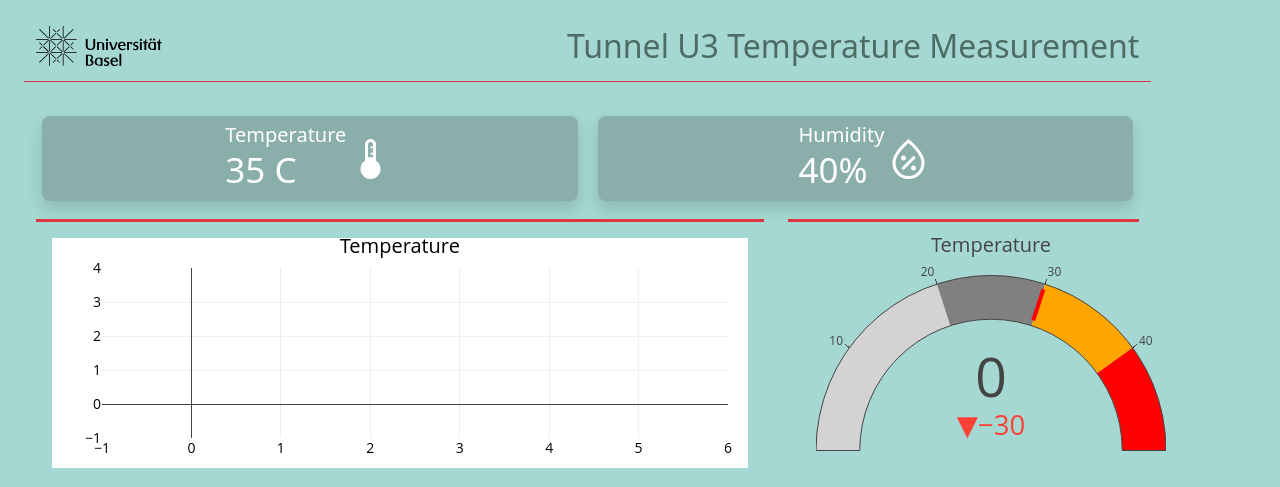
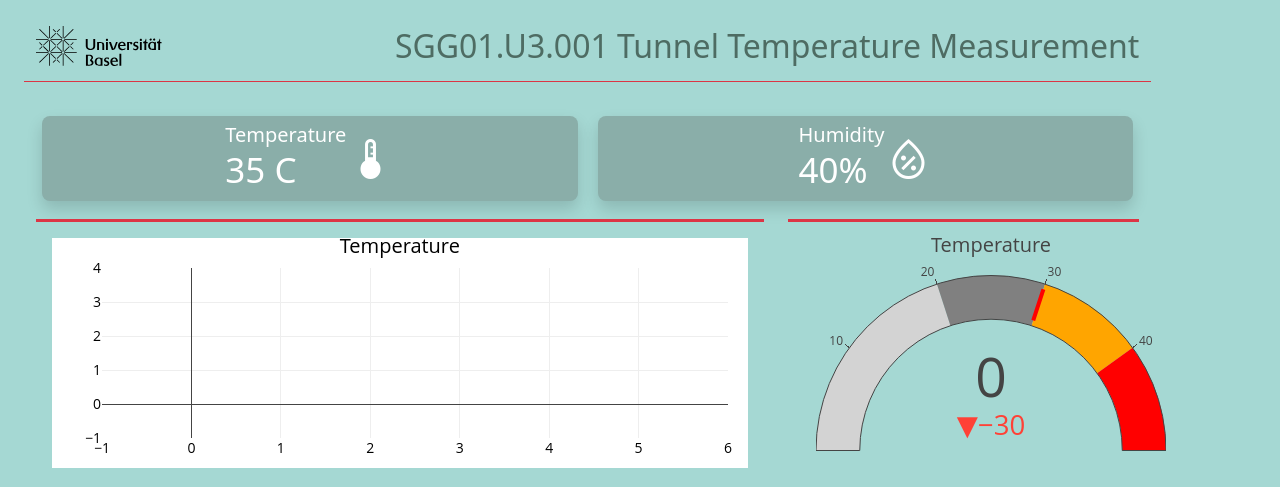
Before and after one commit to AmaRocket/DHT22, a Flask app: page / in a window 1280 px wide. Shown: the top 487 px of the page. Run offline with Flask 2, Linux system fonts and the light colour scheme; some libraries are stand-ins or nearby versions.

Commit message:
Text update

```diff
--- a/templates/index.html
+++ b/templates/index.html
@@ -37,7 +37,7 @@
               class="d-flex justify-content-between flex-wrap flex-md-nowrap align-items-center pt-3 pb-2 mb-3 border-bottom border-danger"
             >
               <img src="{{ url_for('static', filename='images/unibas_logo_black.svg') }}" alt="University of Basel Logo" height="40" class="me-2" />
-              <h1 class="h2 mt-2" style="color: #4e6c63;">Tunnel U3 Temperature Measurement</h1>
+              <h1 class="h2 mt-2" style="color: #4e6c63;">SGG01.U3.001 Tunnel Temperature Measurement</h1>
             </div>
           </div>
 
```
